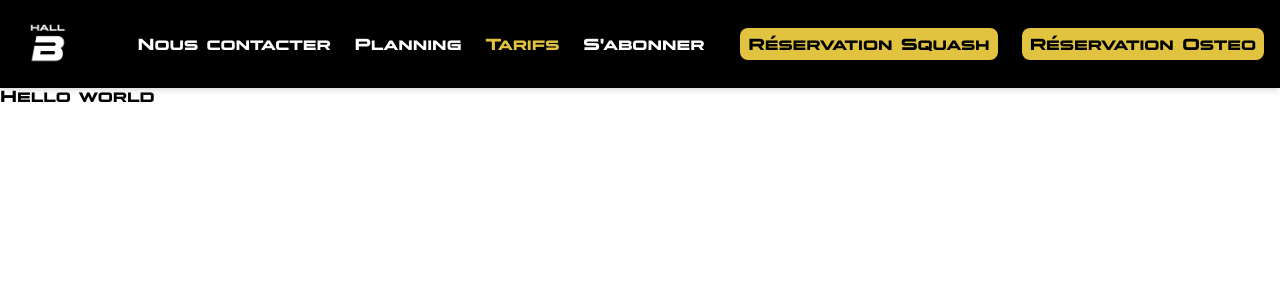
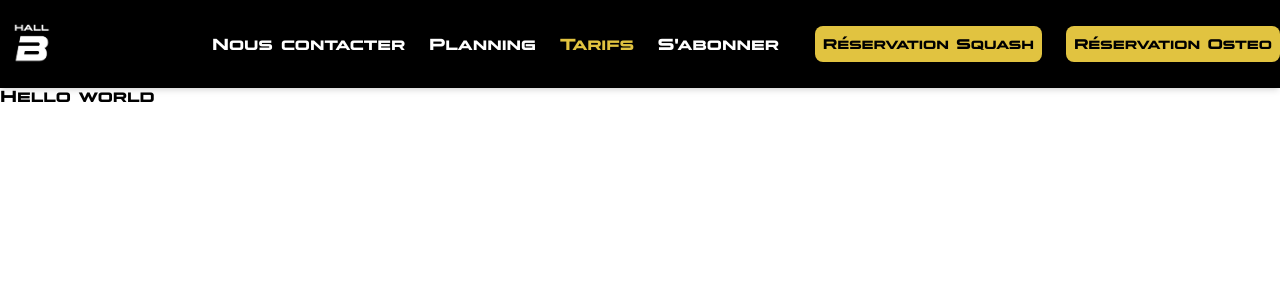
Before and after one commit to EliotCollombet/hallb, a Next.js app: page /tarifs in a window 1280 px wide. Shown: the top 300 px of the page. Built offline with nearby package versions, Linux system fonts and the light colour scheme.

Commit message:
Correction comportement menu mobile

```diff
--- a/app/globals.css
+++ b/app/globals.css
@@ -7,7 +7,7 @@
 
 @theme {
     --color-primary: #FFFFFF;
-    --color-primary-hover: #fafafa;
+    --color-primary-hover: #f5f5f5;
     --color-secondary: #000000;
     --color-tertiary: #718096;
     --color-accent: #E1C340;
@@ -26,6 +26,11 @@
 
   .animation-delay-600 {
     animation-delay: 0.6s;
+    opacity: 0;
+  }
+
+  .animation-delay-900 {
+    animation-delay: 0.9s;
     opacity: 0;
   }
 
--- a/app/page.tsx
+++ b/app/page.tsx
@@ -2,33 +2,34 @@
 
 import VideoBackground from "@/app/ui/video-background";
 import React, { useEffect } from "react";
+import { LinkedButton } from "@/app/ui/linked-buttons";
 
 
 export default function Home() {
-  useEffect(() => {
-    // Scroll animation
-    const observerOptions = {
-      threshold: 0.1,
-      rootMargin: "0px 0px -50px 0px",
-    };
+  // useEffect(() => {
+  //   // Scroll animation
+  //   const observerOptions = {
+  //     threshold: 0.1,
+  //     rootMargin: "0px 0px -50px 0px",
+  //   };
 
-    const observer = new IntersectionObserver((entries) => {
-      entries.forEach((entry) => {
-        if (entry.isIntersecting) {
-          entry.target.classList.add("animate-fade-in-up");
-        }
-      });
-    }, observerOptions);
+  //   const observer = new IntersectionObserver((entries) => {
+  //     entries.forEach((entry) => {
+  //       if (entry.isIntersecting) {
+  //         entry.target.classList.add("animate-fade-in-up");
+  //       }
+  //     });
+  //   }, observerOptions);
 
-    // On observe les éléments avec animate-on-scroll
-    const elementsToAnimate = document.querySelectorAll(".animate-on-scroll");
-    elementsToAnimate.forEach((el) => observer.observe(el));
+  //   // On observe les éléments avec animate-on-scroll
+  //   const elementsToAnimate = document.querySelectorAll(".animate-on-scroll");
+  //   elementsToAnimate.forEach((el) => observer.observe(el));
 
-    return () => {
-      // Nettoyage
-      observer.disconnect();
-    };
-  }, []);
+  //   return () => {
+  //     // Nettoyage
+  //     observer.disconnect();
+  //   };
+  // }, []);
 
   return (
     <div>
@@ -40,29 +41,24 @@ export default function Home() {
               <h1 className="uppercase text-primary lg:tracking-[1rem] mb-6 text-3xl font-medium md:text-5xl lg:text-6xl animate-fade-in-up">
                 Bienvenue à Hall B
               </h1>
-              <h2 className="mb-8 text-xl text-primary opacity-90 animate-fade-in-up animation-delay-300">
+              <h2 className="mb-8 text-sm md:text-xl text-primary opacity-90 animate-fade-in-up animation-delay-300">
                 Le plus grand complexe multisports en Vaunage.
               </h2>
-              <p className="uppercase text-2xl lg:text-4xl text-primary opacity-80 animate-fade-in-up animation-delay-600">
+              <p className="mb-8 uppercase text-xl md:text-4xl text-primary opacity-80 animate-fade-in-up animation-delay-600">
                 Musculation - Fitness - Aqua - Squash
               </p>
-              {/* <Button
-                size="lg"
-                className="px-8 py-6 text-lg bg-primary hover:bg-primary/90 animate-fade-in-up animation-delay-600"
-                onClick={() =>
-                  document
-                    .getElementById("about")
-                    ?.scrollIntoView({ behavior: "smooth" })
-                }
-              >
-                Discover More
-              </Button> */}
+              <div className="container mx-auto px-4 py-3 flex flex-col md:flex-row justify-center gap-4 items-center animate-fade-in-up animation-delay-900">
+                <LinkedButton id="FreeTrial"/>
+                <LinkedButton id="Subscribe" variant="accent"/>
+              </div>
             </div>
           </div>
         </div>
       </div>
       <main>
-
+              <div className="text-primary pt-500">
+                Du contenu
+              </div>
       </main>
 
 
--- a/app/ui/linked-buttons.tsx
+++ b/app/ui/linked-buttons.tsx
@@ -8,14 +8,18 @@ const linkedButtonVariants = cva(
   "transition-colors duration-200 rounded-lg",
   {
     variants: {
-      variant: {
-        primary: "bg-primary text-secondary hover:bg-primary-hover p-2",
-        accent: "bg-accent text-secondary hover:bg-primary-hover p-2",
-        box: "text-primary block py-2 hover:text-accent"
-      },
+        variant: {
+            primary: "bg-primary text-secondary hover:bg-primary-hover p-2",
+            accent: "bg-accent text-secondary hover:bg-primary-hover p-2",
+            box: "text-primary block py-2 hover:text-accent bg-transparent"
+        },
+        size: {
+            normal: "text-sm"
+        },
     },
     defaultVariants: {
       variant: "primary",
+      size: "normal"
     },
   }
 );
--- a/app/ui/navigation-bar.tsx
+++ b/app/ui/navigation-bar.tsx
@@ -1,6 +1,6 @@
 "use client";
 
-import React, { useState } from 'react';
+import React, { useState, useEffect, useRef } from 'react';
 import { Menu, X } from 'lucide-react';
 import { Button } from '@/app/ui/button';
 import Link from 'next/link';
@@ -9,6 +9,21 @@ import clsx from 'clsx';
 import { usePathname } from 'next/navigation';
 import { LinkedButton } from "@/app/ui/linked-buttons";
 
+function Logo({ onClick }: { onClick?: () => void }) {
+  return (
+    <div className="flex items-center">
+      <Link href="/" className="flex items-center" onClick={onClick}>
+        <Image
+          src="/logo-hallb.png"
+          alt="Logo Hall B"
+          width={2363}
+          height={2363}
+          className="h-16 w-auto mr-2"
+        />
+      </Link>
+    </div>
+  )
+}
 
 interface NavigationBarProps {
   logo?: string;
@@ -16,7 +31,6 @@ interface NavigationBarProps {
 }
 
 export default function NavigationBar({
-  logo = "/logo-hallb.png",
   links = [
     { title: "Nous contacter", href: "/contact" },
     { title: "Planning", href: "/planning" },
@@ -32,24 +46,38 @@ export default function NavigationBar({
 
   const pathname = usePathname();
 
+  const menuRef = useRef<HTMLDivElement>(null);
+  useEffect(() => {
+    function handleClickOutside(event: MouseEvent) {
+      if (
+        menuRef.current &&
+        !menuRef.current.contains(event.target as Node)
+      ) {
+        setIsMenuOpen(false);
+      }
+    }
+    if (isMenuOpen) {
+      document.addEventListener("mousedown", handleClickOutside);
+    } else {
+      document.removeEventListener("mousedown", handleClickOutside);
+    }
+    return () => {
+      document.removeEventListener("mousedown", handleClickOutside);
+    };
+  }, [isMenuOpen]);
+
   return (
     <nav className="fixed top-0 left-0 w-full z-50 bg-secondary/70 backdrop-blur-md text-primary shadow-md">
-      <div className="container mx-auto px-4 py-3 flex justify-between items-center">
-        {/* Logo */}
-        <div className="flex items-center">
-          <Link href="/" className="flex items-center">
-            <Image
-              src={logo}
-              alt="Logo Hall B"
-              width={2363}
-              height={2363}
-              className="h-16 w-auto mr-2"
-            />
-          </Link>
-        </div>
-
+      <div className={clsx("container mx-auto flex justify-between items-center",
+        {
+          "pt-3": isMenuOpen,
+          "py-3": !isMenuOpen
+        })
+      }>
         {/* Desktop Navigation */}
-        <div className="hidden lg:flex items-center space-x-6">
+        <div className="hidden lg:flex items-center justify-between w-full">
+          <Logo/>
+          <div className="ml-8 flex items-center space-x-6">
             {links.map((link, index) => (
               <Link
                   key={index}
@@ -67,9 +95,12 @@ export default function NavigationBar({
             <LinkedButton id="Squash" variant="accent" className="ml-3"/>
             <LinkedButton id="Osteo" variant="accent"/>
           </div>
+        </div>
 
-        {/* Mobile Menu Button */}
-        <div className="lg:hidden">
+        {/* Mobile Navigation */}
+        <div className="lg:hidden w-full" ref={menuRef}>
+          <div className="flex px-5 items-center justify-between w-full">
+            <Logo onClick={() => setIsMenuOpen(false)}/>
             <Button
               variant="ghost"
               size="icon"
@@ -79,11 +110,9 @@ export default function NavigationBar({
               {isMenuOpen ? <X size={24} /> : <Menu size={24} />}
             </Button>
           </div>
-      </div>
 
-      {/* Mobile Navigation */}
           {isMenuOpen && (
-        <div className="lg:hidden bg-secondary/60 py-4 px-4">
+            <div className="mt-3 py-4 bg-secondary/70 h-full px-4">
               <div className="flex flex-col space-y-4">
                 {links.map((link, index) => (
                   <Link
@@ -105,6 +134,8 @@ export default function NavigationBar({
               </div>
             </div>
           )}
+        </div>
+      </div>
     </nav>
   );
 }
--- a/interface/linked-button.json
+++ b/interface/linked-button.json
@@ -1,5 +1,6 @@
 [
     { "id": "Subscribe", "text": "S'abonner", "link": ""},
     { "id": "Squash", "text": "Réservation Squash", "link":""},
-    { "id": "Osteo", "text": "Réservation Osteo", "link": ""}
+    { "id": "Osteo", "text": "Réservation Osteo", "link": ""},
+    { "id": "FreeTrial", "text": "Séance Gratuite", "link": ""}
 ]
```
Also changed, not shown: 1 other file (tests, documents, lock files or other folders). Lines whose indentation alone changed are shown as unchanged.
